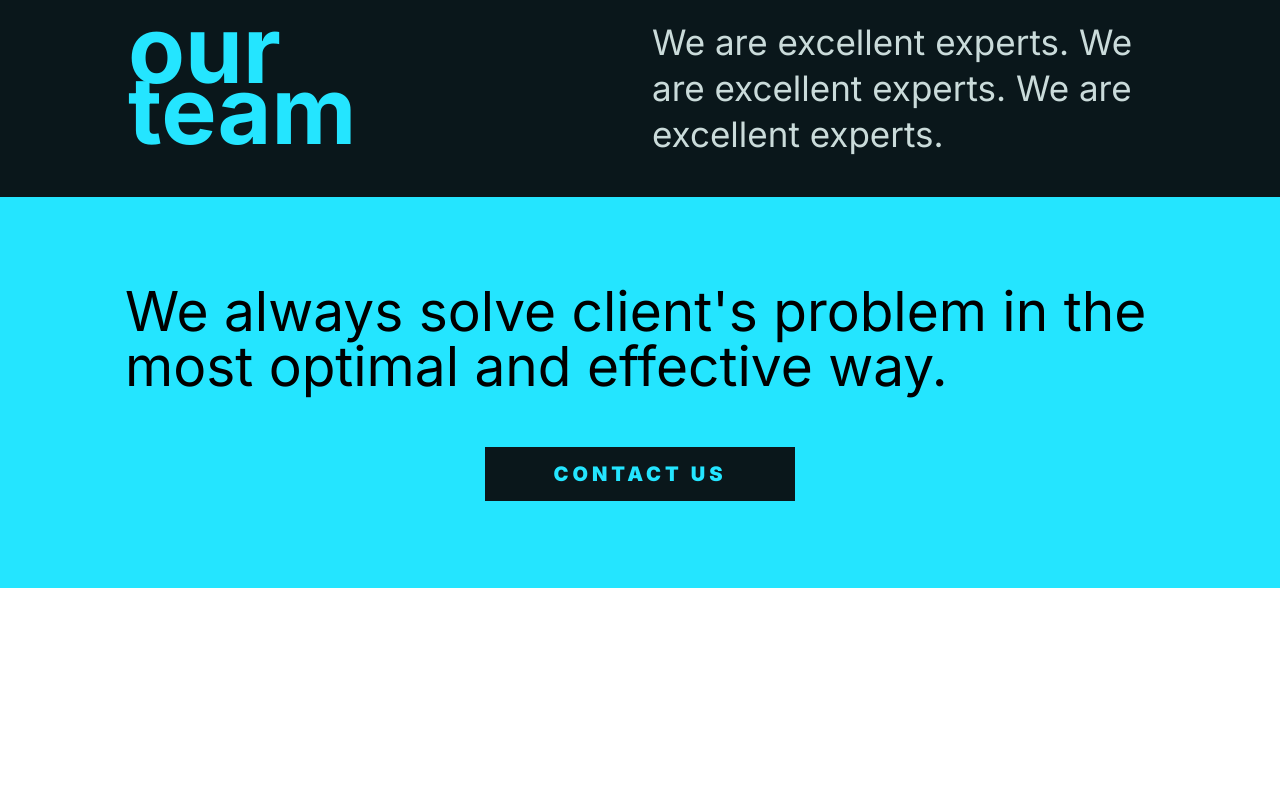
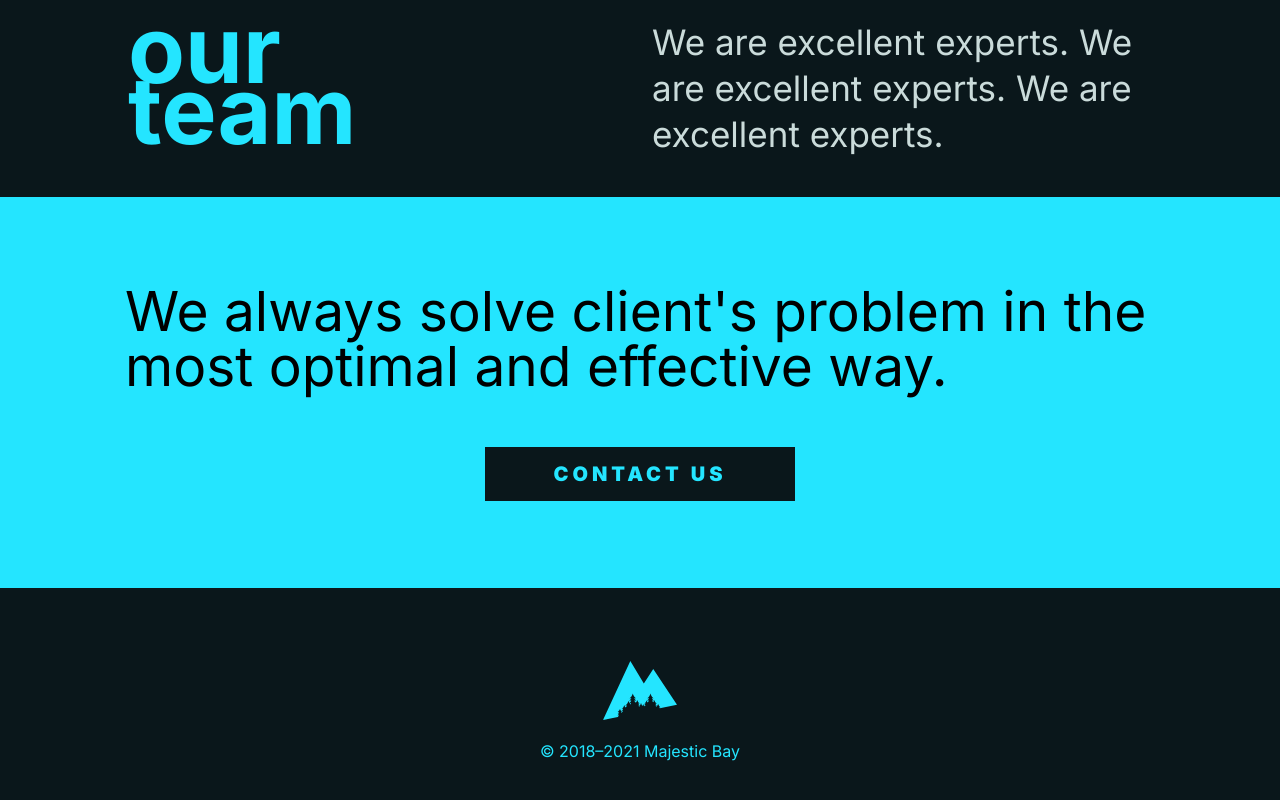
Before and after one commit to MajesticBay/majestic-bay, a React (Create React App) app: page / in a window 1280 px wide. Shown: the part 3145-3945 px from the top of the page. Before the commit the page ends 3733 px from the top, so only its background shows below. Built offline with nearby package versions, Linux system fonts and the light colour scheme.

Commit message:
Work on Footer styling.

```diff
--- a/src/App.js
+++ b/src/App.js
@@ -25,6 +25,7 @@ function App() {
           <OurTeam />
         </div>
         <Banner />
+        <Footer />
       </main>
     </>
   );
--- a/src/components/Footer.js
+++ b/src/components/Footer.js
@@ -2,9 +2,9 @@ import logo from '../images/majestic-bay.svg';
 
 export const Footer = () => {
     return (
-        <div>
+        <div className="footer">
             <img src={logo} alt="logo" />
-            <p>© 2018–2021 Majestic Bay</p>
+            <p className="footer__text">© 2018–2021 Majestic Bay</p>
         </div>
     )
 }
--- a/src/scss/layout/_footer.scss
+++ b/src/scss/layout/_footer.scss
@@ -0,0 +1,13 @@
+.footer {
+    display: flex;
+    flex-direction: column;
+    align-items: center;
+    padding-top: 7.3rem;
+    padding-bottom: 12.1rem;
+
+    &__text {
+        margin-top: 2.3rem;
+        font-size: 1.6rem;
+        color: var(--color-secondary);
+    }
+}
--- a/src/scss/main.css
+++ b/src/scss/main.css
@@ -110,6 +110,27 @@ a {
 
 .banner__btn {
   margin-top: 5.3rem;
+}
+
+.footer {
+  display: -webkit-box;
+  display: -ms-flexbox;
+  display: flex;
+  -webkit-box-orient: vertical;
+  -webkit-box-direction: normal;
+      -ms-flex-direction: column;
+          flex-direction: column;
+  -webkit-box-align: center;
+      -ms-flex-align: center;
+          align-items: center;
+  padding-top: 7.3rem;
+  padding-bottom: 12.1rem;
+}
+
+.footer__text {
+  margin-top: 2.3rem;
+  font-size: 1.6rem;
+  color: var(--color-secondary);
 }
 
 .header-container {
```
Also changed, not shown: 1 other file (tests, documents, lock files or other folders).
